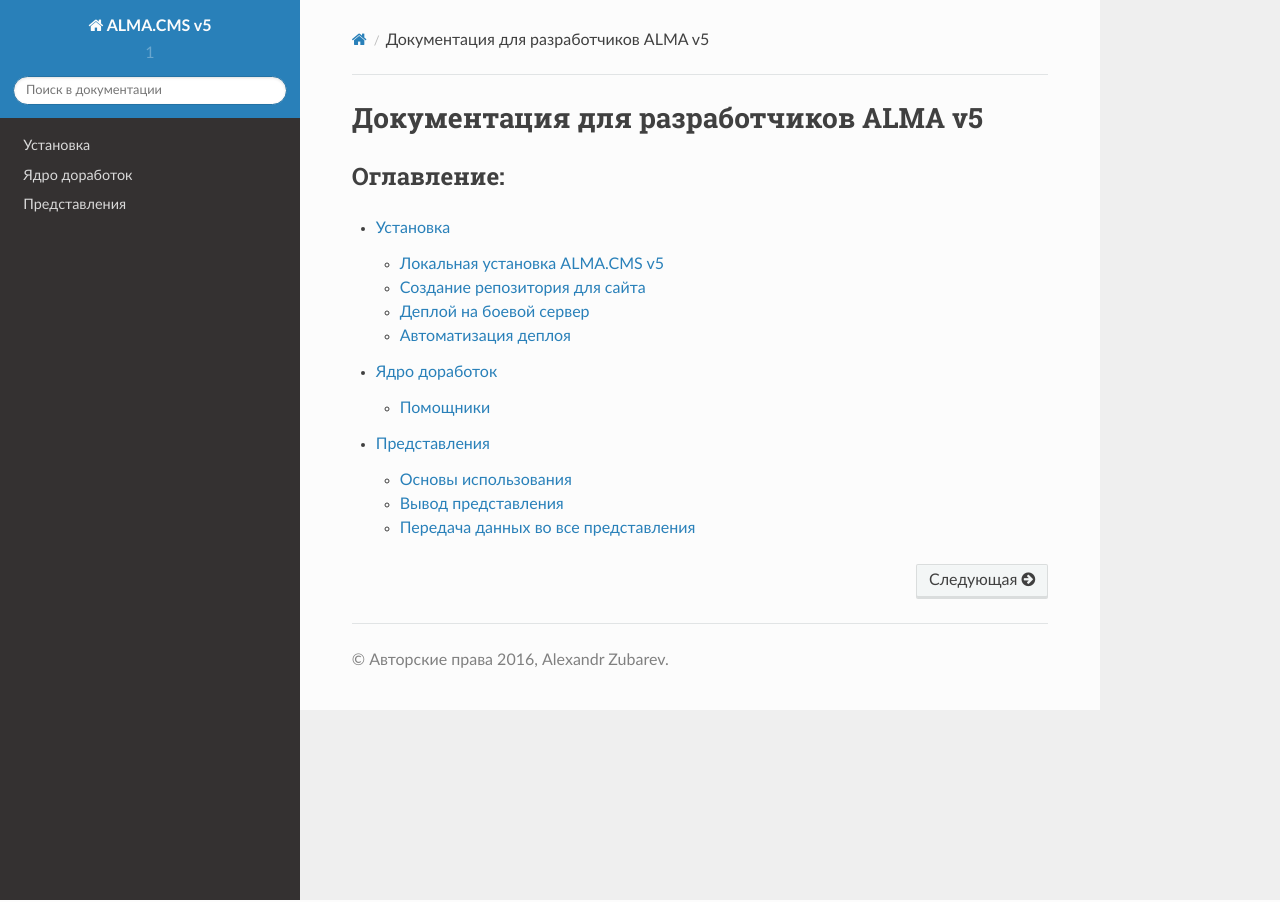
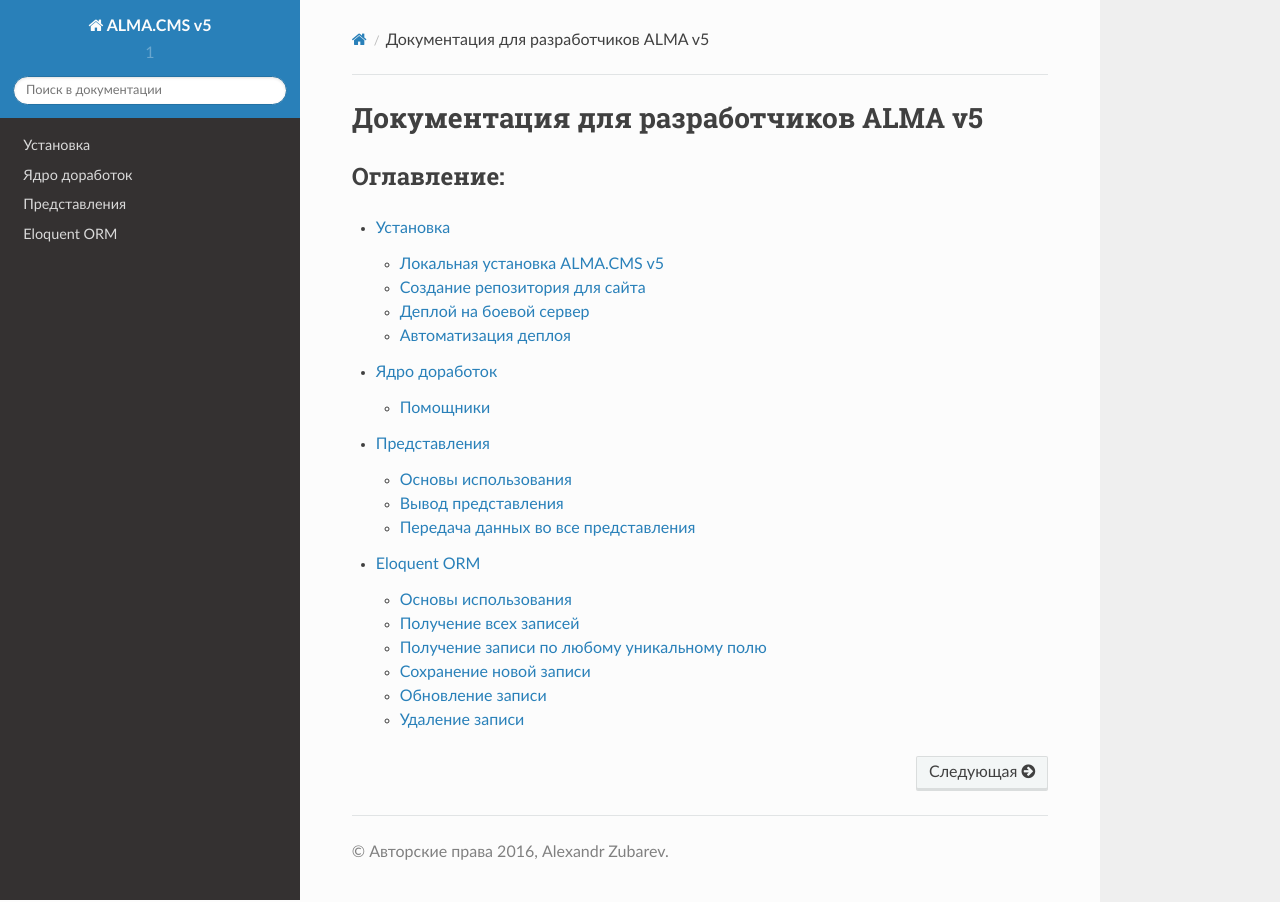
Before and after one commit to alma-com/docs, a Sphinx documentation site: the page built from docs/source/index.rst, in a window 1280 px wide. Built offline with Sphinx 7.4.7 and the Read the Docs theme 2.0.0, drawn with Linux system fonts in a browser that asks for light colours; some of the changed lines change nothing that is shown.

Commit message:
Eloquent ORM

```diff
--- /dev/null
+++ b/docs/source/eloquent.rst
@@ -0,0 +1,71 @@
+Eloquent ORM
+==========
+
+Система объектно-реляционного отображения (ORM) Eloquent — красивая и простая реализация шаблона `ActiveRecord`_ для работы с базами данных.
+Каждая таблица имеет соответствующий класс-модель, который используется для работы с этой таблицей.
+
+
+Основы использования
+-------------------------
+
+Для начала создадим модель Eloquent. Модели располагаются в папке ``app\models``. Все модели Eloquent наследуют базовый класс ``eloquent`` и инициализируют переменную ``$_table`` с названием таблицы.
+
+Пример создание модели:
+::
+
+	@CLASS
+	role
+
+	@BASE
+	eloquent
+
+	@auto[]
+	$_table[roles]
+
+Когда модель определена, у вас всё готово для того, чтобы можно было выбирать и создавать записи.
+
+
+Получение всех записей
+-------------------------
+::
+
+	$roles[^role:all[]]
+
+
+Получение записи по любому уникальному полю
+-------------------------
+::
+
+	$roles[^role:find[1]]
+
+
+Сохранение новой записи
+-------------------------
+::
+
+	$roles[^role:new[]]
+	$roles.name[Администратор]
+	$roles[^user.save[]]
+
+
+Обновление записи
+-------------------------
+::
+
+	$roles[^role:find[1]]
+	$roles.name[Терминатор]
+	$roles[^user.save[]]
+
+
+Удаление записи
+-------------------------
+::
+
+	$roles[^role:find[1]]
+	^role.delete[]
+
+
+
+
+
+.. _`ActiveRecord`: https://ru.wikipedia.org/w/index.php?title=Special:Search&search=ActiveRecord
--- a/docs/source/index.rst
+++ b/docs/source/index.rst
@@ -16,3 +16,4 @@
    install
    provider
    view
+   eloquent
```
Also changed, not shown: 13 other files.
